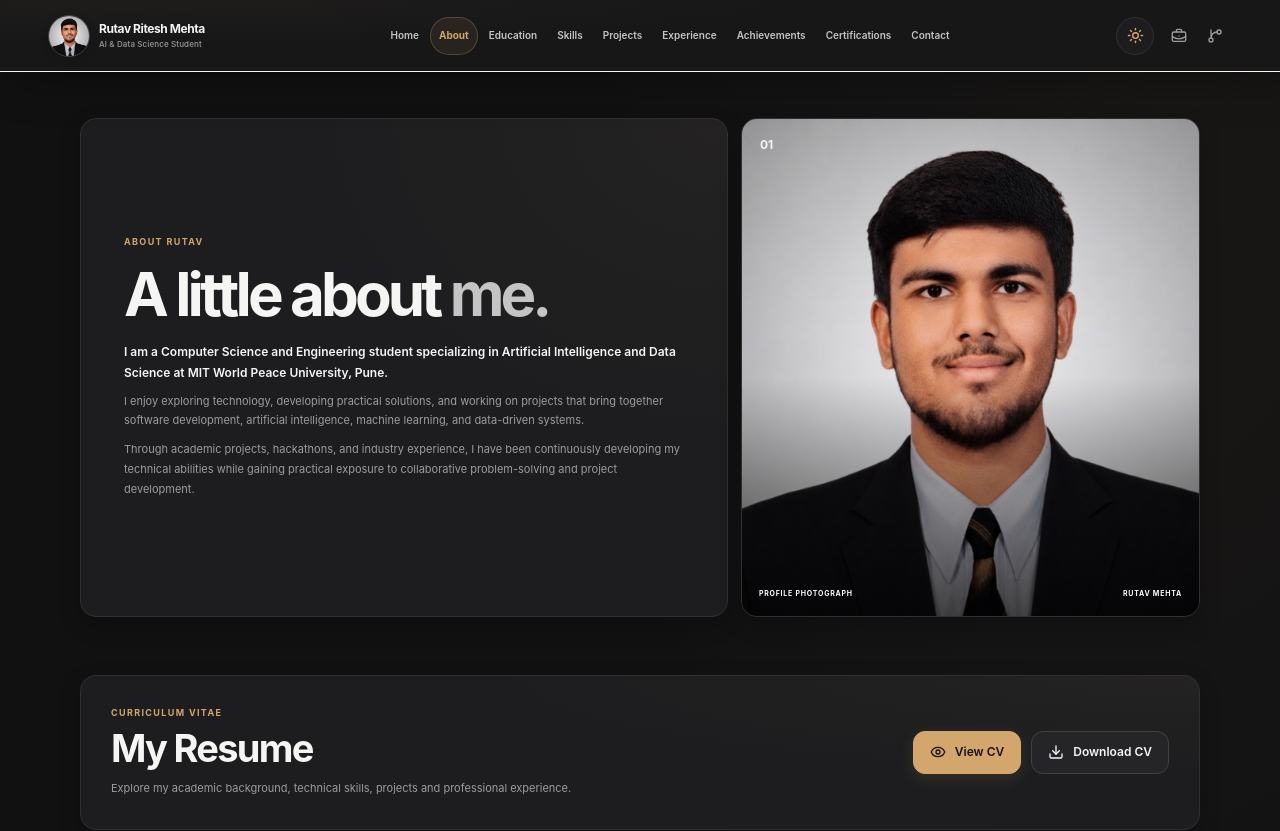
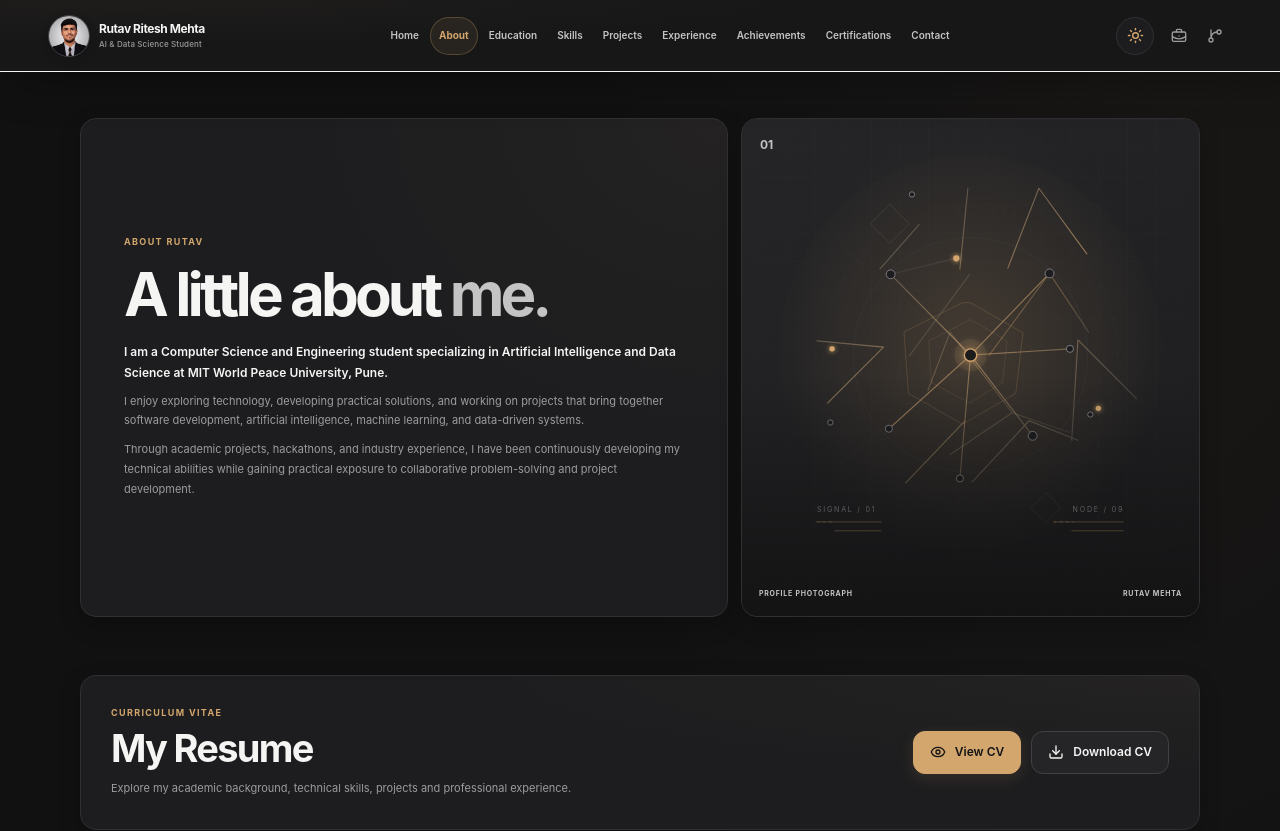
Before and after one commit to rutavmehta/rutav-new-portfolio, a React (Vite) app: page /about in a window 1280 px wide. Shown: the top 831 px of the page. Built offline with nearby package versions, Linux system fonts and the light colour scheme.

Commit message:
Design Update on About Page

```diff
--- a/src/pages/About.css
+++ b/src/pages/About.css
@@ -93,25 +93,26 @@
   box-shadow: var(--shadow-sm);
 }
 
-.about-portrait__image {
+.about-portrait__visual {
   position: absolute;
   inset: 0;
+  overflow: hidden;
+  background:
+    radial-gradient(ellipse at 50% 44%, var(--color-page-glow), transparent 58%),
+    linear-gradient(150deg, var(--color-surface-elevated), var(--color-surface));
+}
+
+.about-portrait__artwork {
   display: block;
   width: 100%;
   height: 100%;
-  object-fit: cover;
-  object-position: center 36%;
-  transition: transform 650ms cubic-bezier(0.2, 0.75, 0.25, 1);
-}
-
-.about-portrait__frame:hover .about-portrait__image {
-  transform: scale(1.025);
 }
 
 .about-portrait__shade {
   position: absolute;
   inset: 52% 0 0;
-  background: linear-gradient(180deg, transparent, rgb(0 0 0 / 66%));
+  background: linear-gradient(180deg, transparent, var(--color-background));
+  opacity: 0.82;
   pointer-events: none;
 }
 
@@ -119,7 +120,7 @@
   position: absolute;
   top: 17px;
   left: 18px;
-  color: rgb(255 255 255 / 90%);
+  color: var(--color-text-secondary);
   font-size: 12px;
   font-weight: 650;
 }
@@ -132,7 +133,7 @@
   display: flex;
   justify-content: space-between;
   gap: 8px;
-  color: #fff;
+  color: var(--color-text-secondary);
   font-size: 7px;
   font-weight: 700;
   letter-spacing: 0.11em;
@@ -927,7 +928,6 @@
 }
 
 @media (prefers-reduced-motion: reduce) {
-  .about-portrait__image,
   .journey-step,
   .about-interest,
   .beyond-club,
@@ -935,7 +935,6 @@
     transition: none;
   }
 
-  .about-portrait__frame:hover .about-portrait__image,
   .journey-step:hover,
   .about-interest:hover,
   .beyond-club:hover,
--- a/src/pages/About.jsx
+++ b/src/pages/About.jsx
@@ -2,7 +2,6 @@ import { BrainCircuit, Code2, Database, Download, Eye, GraduationCap, Lightbulb,
 import Card from '../components/ui/Card.jsx'
 import PageContainer from '../components/ui/PageContainer.jsx'
 import Reveal from '../components/ui/Reveal.jsx'
-import profilePhoto from '../assets/RRM_Updated_Pic.jpg'
 import './About.css'
 
 const cvUrl = `${import.meta.env.BASE_URL}documents/Rutav_Ritesh_Mehta_Updated_CV.pdf`
@@ -79,11 +78,90 @@ function About() {
 
         <Reveal className="about-portrait" delay={0.12}>
           <figure className="about-portrait__frame">
-            <img
-              alt="Rutav Mehta – Profile Photograph"
-              className="about-portrait__image"
-              src={profilePhoto}
-            />
+            <div className="about-portrait__visual">
+              <svg
+                aria-labelledby="about-technology-title about-technology-description"
+                className="about-portrait__artwork"
+                role="img"
+                viewBox="0 0 480 560"
+              >
+                <title id="about-technology-title">Abstract AI and data-science network</title>
+                <desc id="about-technology-description">
+                  A calm, interconnected neural network with softly illuminated nodes, data paths, and geometric layers.
+                </desc>
+                <defs>
+                  <pattern height="32" id="about-grid" patternUnits="userSpaceOnUse" width="32">
+                    <path d="M 32 0 L 0 0 0 32" fill="none" stroke="var(--color-border)" strokeOpacity="0.35" strokeWidth="0.7" />
+                  </pattern>
+                  <radialGradient cx="50%" cy="47%" id="about-core-glow" r="52%">
+                    <stop offset="0%" stopColor="var(--color-accent)" stopOpacity="0.16" />
+                    <stop offset="100%" stopColor="var(--color-accent)" stopOpacity="0" />
+                  </radialGradient>
+                  <linearGradient id="about-line-glow" x1="0" x2="1" y1="0" y2="1">
+                    <stop offset="0%" stopColor="var(--color-text-faint)" stopOpacity="0.2" />
+                    <stop offset="50%" stopColor="var(--color-accent)" stopOpacity="0.62" />
+                    <stop offset="100%" stopColor="var(--color-text-faint)" stopOpacity="0.18" />
+                  </linearGradient>
+                  <filter height="300%" id="about-node-glow" width="300%" x="-100%" y="-100%">
+                    <feGaussianBlur result="blur" stdDeviation="3" />
+                    <feMerge>
+                      <feMergeNode in="blur" />
+                      <feMergeNode in="SourceGraphic" />
+                    </feMerge>
+                  </filter>
+                </defs>
+
+                <rect fill="url(#about-grid)" height="560" width="480" />
+                <ellipse cx="240" cy="266" fill="url(#about-core-glow)" rx="216" ry="226" />
+
+                <g fill="none" stroke="var(--color-border-strong)" strokeOpacity="0.48">
+                  <circle cx="240" cy="266" r="166" strokeDasharray="2 11" />
+                  <circle cx="240" cy="266" r="132" strokeOpacity="0.34" />
+                  <path d="M54 266h372M240 78v376" strokeDasharray="1 9" />
+                  <path d="m93 143 294 246M387 143 93 389" strokeOpacity="0.22" />
+                </g>
+
+                <g fill="none" stroke="url(#about-line-glow)" strokeLinecap="round" strokeWidth="1.25">
+                  <path d="m240 266-90-91m90 91 89-92m-89 92 112-7m-112 7-92 83m92-83 70 91m-70-91-12 139m-90-236 44-50m46 50 9-91m80 0-35 90m35-90 54 74m-10 97 66 66m-66-66-7 113m-48-22 55 22m-55-22-64 69m-8-69-67 70m-25-153-63 63m63-63-75-7" />
+                  <path d="m150 175 74-18m15 18-68 92m158-93-68 92m68-92 44 66m-156 0 70 91m-70-91-25 66m95 25 64 22m-64-22-70 47" strokeOpacity="0.58" />
+                </g>
+
+                <g fill="none" stroke="var(--color-accent-border)" strokeWidth="0.8">
+                  <path d="M240 207 299 241l-8 68-60 35-61-35-5-69 66-33Z" />
+                  <path d="m240 226 41 24-5 47-37 23-43-23-3-47 47-24Z" strokeOpacity="0.62" />
+                  <path d="m127 118 22-22 22 22-22 22-22-22Zm181 320 17-17 17 17-17 17-17-17Z" strokeOpacity="0.7" />
+                </g>
+
+                <g fill="var(--color-surface)" stroke="var(--color-text-faint)" strokeWidth="1">
+                  <circle cx="150" cy="175" r="5" />
+                  <circle cx="329" cy="174" r="5" />
+                  <circle cx="352" cy="259" r="4" />
+                  <circle cx="148" cy="349" r="4" />
+                  <circle cx="310" cy="357" r="5" />
+                  <circle cx="228" cy="405" r="4" />
+                  <circle cx="174" cy="85" r="3" />
+                  <circle cx="375" cy="333" r="3" />
+                  <circle cx="82" cy="342" r="3" />
+                </g>
+
+                <g filter="url(#about-node-glow)">
+                  <circle cx="240" cy="266" fill="var(--color-accent-soft)" r="18" />
+                  <circle cx="240" cy="266" fill="var(--color-surface)" r="7" stroke="var(--color-accent)" strokeWidth="1.5" />
+                  <circle cx="224" cy="157" fill="var(--color-accent)" r="3.5" />
+                  <circle cx="384" cy="326" fill="var(--color-accent)" r="3" />
+                  <circle cx="84" cy="259" fill="var(--color-accent)" r="3" />
+                </g>
+
+                <g fill="none" stroke="var(--color-accent)" strokeLinecap="round" strokeOpacity="0.66" strokeWidth="1">
+                  <path d="M67 454h72m-52 10h52m195-10h78m-58 10h58" />
+                  <path d="M67 454h21m246 0h22" strokeDasharray="2 5" />
+                </g>
+                <g fill="var(--color-text-muted)" fontFamily="var(--font-body)" fontSize="8" letterSpacing="2">
+                  <text x="67" y="443">SIGNAL / 01</text>
+                  <text textAnchor="end" x="413" y="443">NODE / 09</text>
+                </g>
+              </svg>
+            </div>
             <span aria-hidden="true" className="about-portrait__shade" />
             <span aria-hidden="true" className="about-portrait__index">01</span>
             <figcaption className="about-portrait__caption">
```
